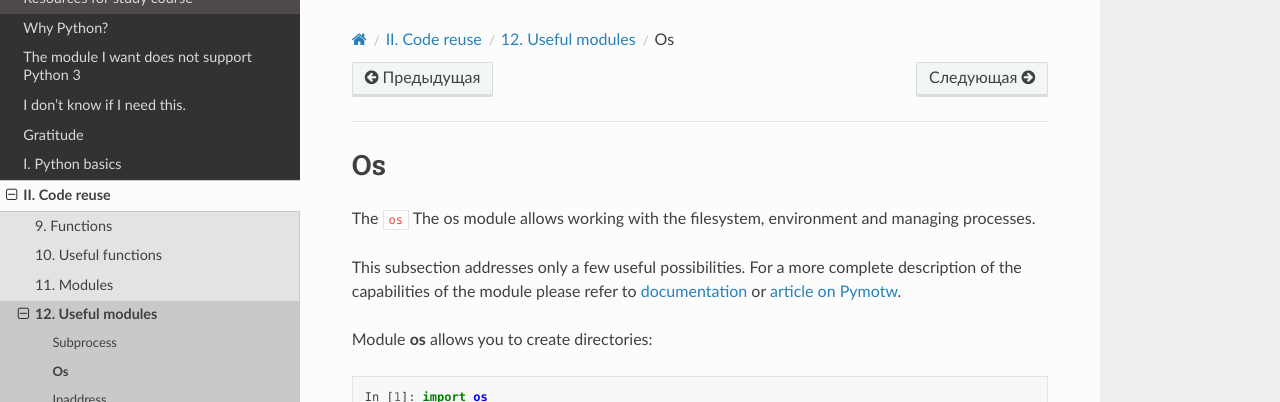
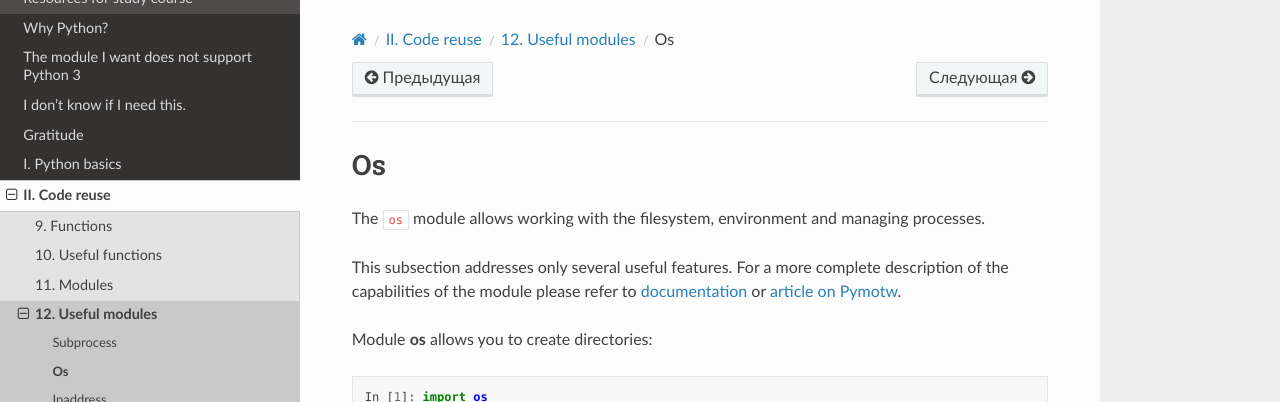
Before and after one commit to Aidar5/nattoeng, a Sphinx documentation site: the page built from docs/source/book/12_useful_modules/os.rst, in a window 1280 px wide and 900 px high. Shown: the top 402 px of the window. Built offline with Sphinx 7.4.7 and the Read the Docs theme 2.0.0, drawn with Linux system fonts in a browser that asks for light colours; pages that are not in the unit, such as notebooks, are missing from menus.

Commit message:
Update os.rst

```diff
--- a/docs/source/book/12_useful_modules/os.rst
+++ b/docs/source/book/12_useful_modules/os.rst
@@ -1,9 +1,9 @@
 Os
 ---------
 
-The ``os`` The os module allows working with the filesystem, environment and managing processes.
+The ``os`` module allows working with the filesystem, environment and managing processes.
 
-This subsection addresses only a few useful possibilities. For a more complete description of the capabilities of the module please refer to
+This subsection addresses only several useful features. For a more complete description of the capabilities of the module please refer to
 `documentation <https://docs.python.org/3/library/os.html>`__ or
 `article on Pymotw <https://pymotw.com/3/os/>`__.
 
```
